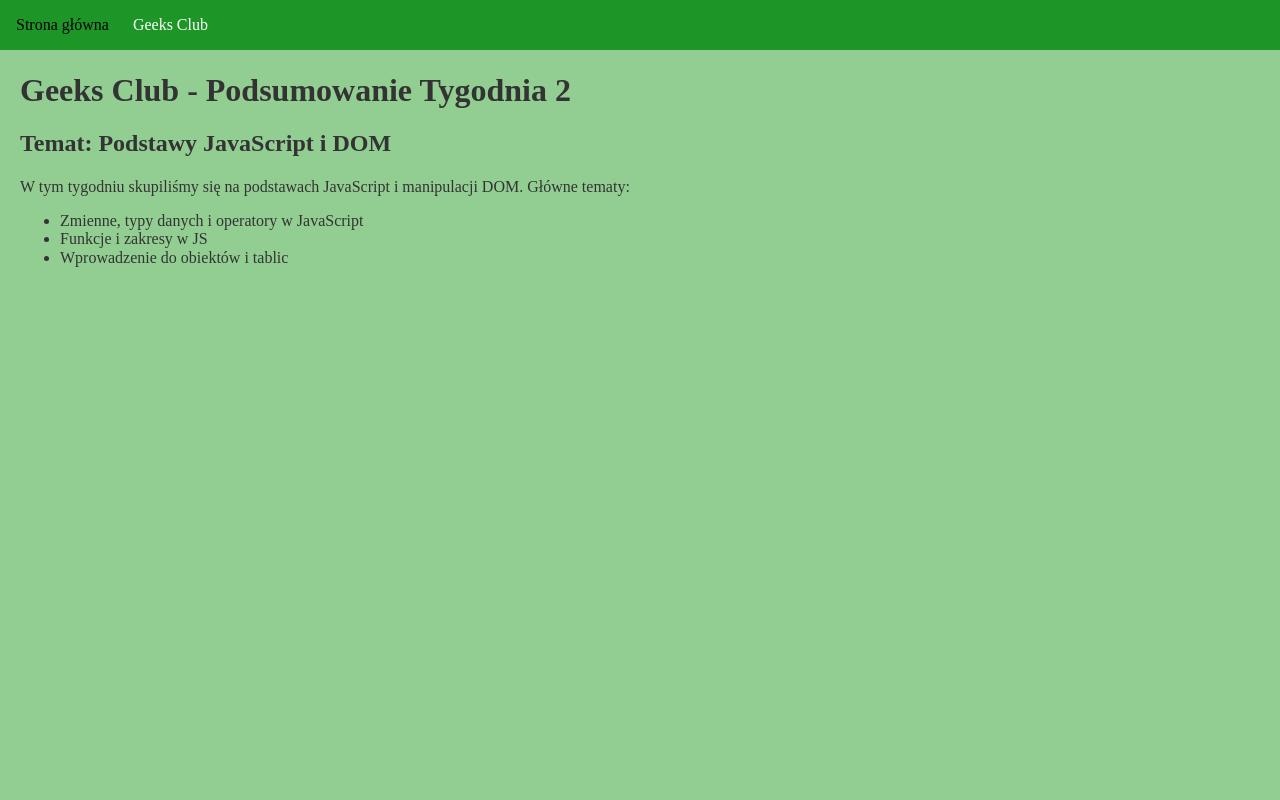
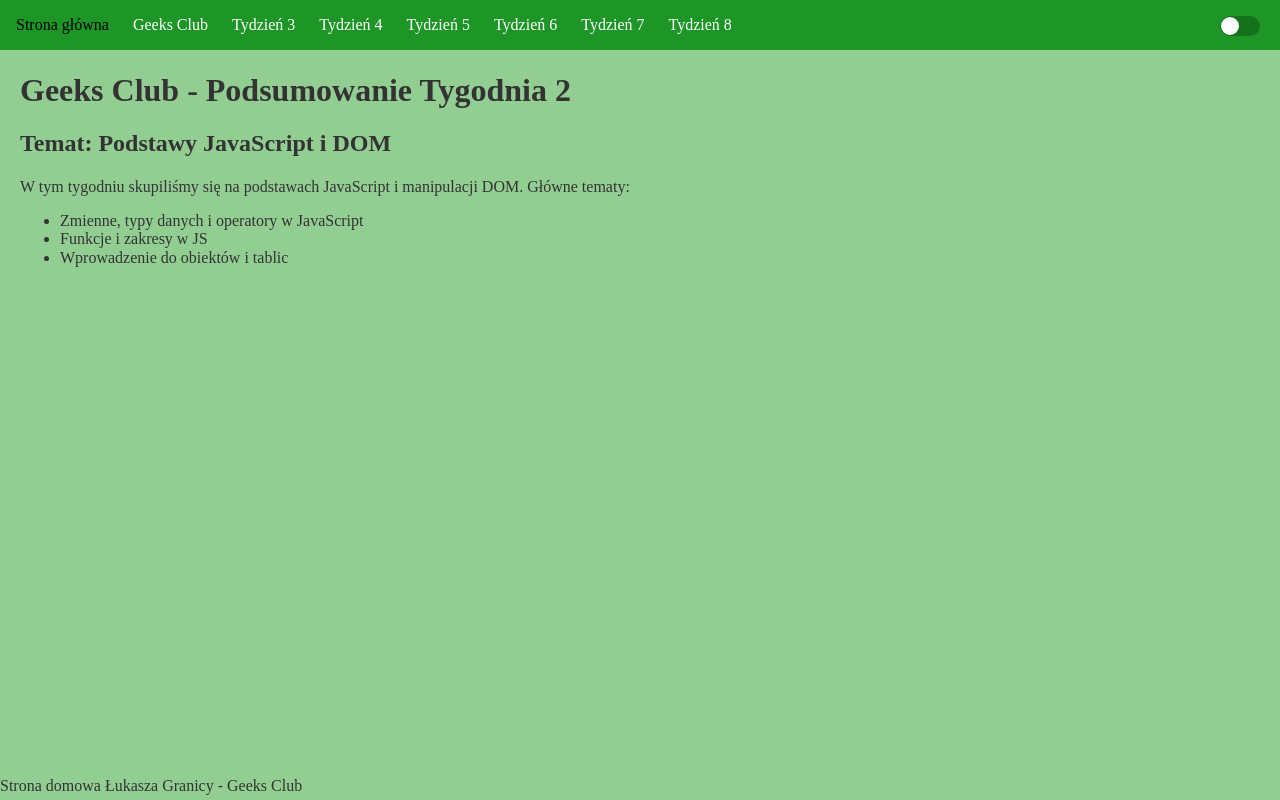
Before and after one commit to GraniLuk/MyHomepage, a website built with webpack: page src/pages/geeks-club-week2.html in a window 1280 px wide. Built offline with nearby package versions, Linux system fonts and the light colour scheme.

Commit message:
Add checkbox and all other to nav bar.

```diff
--- a/src/pages/geeks-club-week2.html
+++ b/src/pages/geeks-club-week2.html
@@ -16,7 +16,14 @@
             <a class="navigation__link" href="geeks-club-week2.html">Tydzień 2</a>
           </div>
         </div>
-        <!-- ... other navigation links ... -->
+        <a class="navigation__link" href="tydzien3.html">Tydzień 3</a>
+        <a class="navigation__link" href="tydzien4.html">Tydzień 4</a>
+        <a class="navigation__link" href="tydzien5.html">Tydzień 5</a>
+        <a class="navigation__link" href="tydzien6.html">Tydzień 6</a>
+        <a class="navigation__link" href="tydzien7.html">Tydzień 7</a>
+        <a class="navigation__link" href="tydzien8.html">Tydzień 8</a>
+        <input type="checkbox" id="toggle" class="navigation__checkbox darkmode--js" />
+        <label for="toggle" class="switch"></label>
       </nav>
     </header>
     <main>
@@ -31,5 +38,8 @@
         </ul>
       </article>
     </main>
+    <footer class="footer">
+      Strona domowa Łukasza Granicy - Geeks Club
+    </footer>
   </body>
 </html>
```
Also changed, not shown: src/pages/geeks-club-week1.html (+8 -1 lines).
